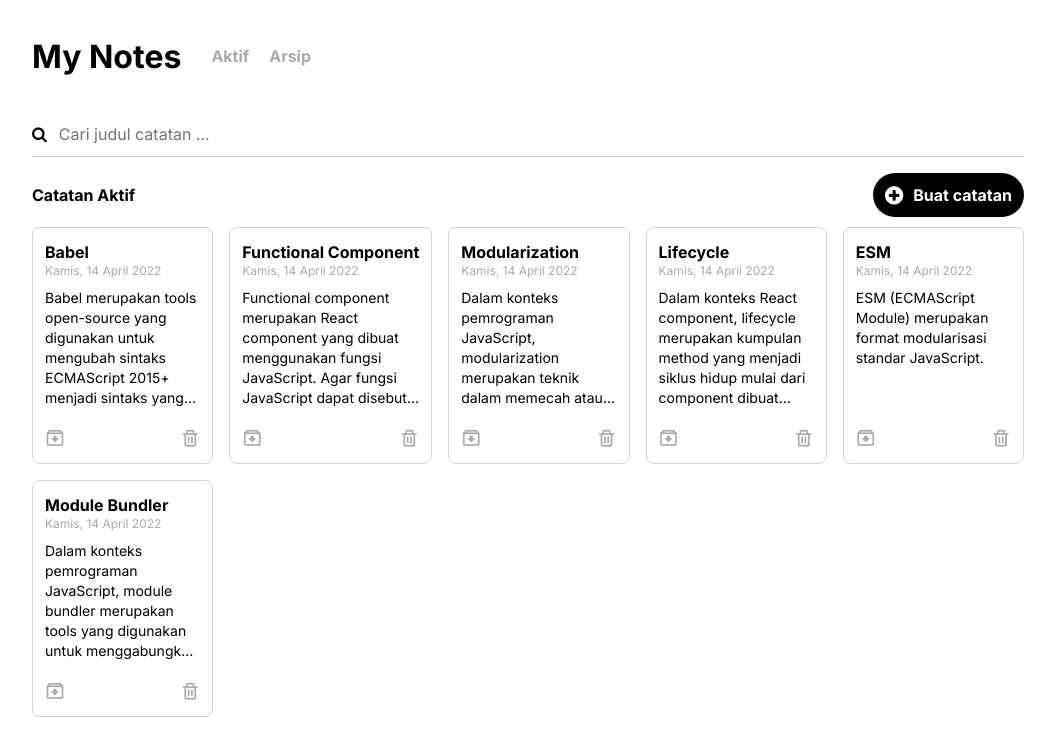
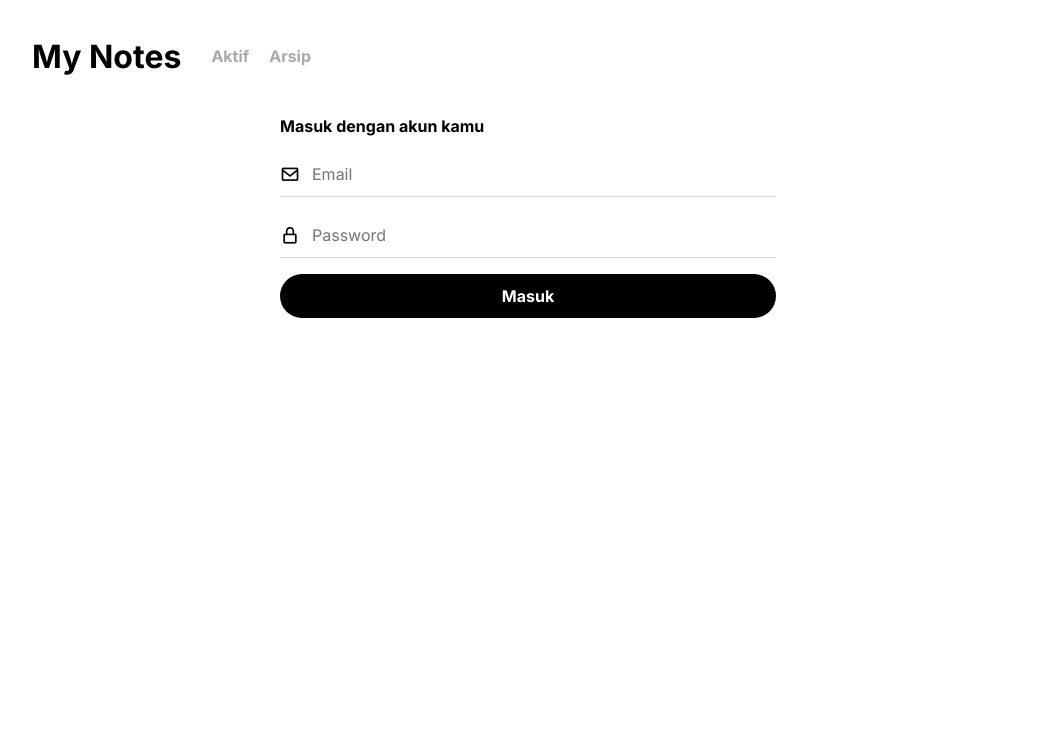
Before and after one commit to donnelworks/notes-app, a React (Create React App) app: page / in a window 1280 px wide. Shown: the top 756 px of the page, without its empty margins (112-1167 px from the left). Built offline with nearby package versions, Linux system fonts and the light colour scheme.

Commit message:
Add login and register page

```diff
--- a/public/style.css
+++ b/public/style.css
@@ -102,6 +102,22 @@ textarea {
     font-weight: 400;
     width: 100%;
     border: 0;
+}
+
+/* Input */
+.input-container {
+  margin: 16px 0;
+  border-bottom: solid 1px var(--gray);
+  display: flex;
+  flex-direction: row;
+  width: 100%;
+}
+
+.input {
+  padding: 12px;
+  font-weight: 400;
+  width: 100%;
+  border: 0;
 }
 
 /* Button */
@@ -319,7 +335,7 @@ textarea {
 }
 
 .note-detail {
-    width: 50%;
+  width: 50%;
   margin: 20px auto;
 }
 
@@ -369,3 +385,8 @@ textarea {
   border: 0;
   cursor: pointer;
 }
+
+.login {
+  width: 50%;
+  margin: 20px auto;
+}
--- a/src/App.js
+++ b/src/App.js
@@ -1,9 +1,36 @@
-import React from "react";
+import React, { useState } from "react";
 import { Route, Routes } from "react-router-dom";
 import Header from "./components/Header";
-import { ArchivePage, DetailPage, HomePage, LostPage } from "./pages";
+import {
+  ArchivePage,
+  DetailPage,
+  HomePage,
+  LoginPage,
+  LostPage,
+  RegisterPage,
+} from "./pages";
 
 const App = () => {
+  const [authUser, setAuthUser] = useState(null);
+
+  if (authUser === null) {
+    return (
+      <div className="main-container">
+        <header>
+          <Header />
+        </header>
+        <main>
+          <Routes>
+            <Route path="/*" element={<LoginPage />} />
+            <Route path="/register" element={<RegisterPage />} />
+            {/* 404 Page */}
+            <Route path="*" element={<LostPage />} />
+          </Routes>
+        </main>
+      </div>
+    );
+  }
+
   return (
     <div className="main-container">
       <header>
--- /dev/null
+++ b/src/components/Input.js
@@ -0,0 +1,17 @@
+import React from "react";
+import PropTypes from "prop-types";
+
+const Input = ({ icon, ...props }) => {
+  return (
+    <div className="input-container align-items-center">
+      {icon && <i className={icon}></i>}
+      <input className="input" {...props} />
+    </div>
+  );
+};
+
+Input.propTypes = {
+  icon: PropTypes.string,
+};
+
+export default Input;
--- /dev/null
+++ b/src/hooks/index.js
@@ -0,0 +1,12 @@
+import { useState } from "react";
+
+function useInput(val = "") {
+  const [value, setValue] = useState(val);
+  const onInputHandle = (e) => {
+    setValue(e.target.value);
+  };
+
+  return [value, onInputHandle];
+}
+
+export { useInput };
--- /dev/null
+++ b/src/pages/LoginPage.js
@@ -0,0 +1,36 @@
+import React from "react";
+import Button from "../components/Button";
+import Input from "../components/Input";
+import { useInput } from "../hooks";
+
+const LoginPage = () => {
+  const [email, onEmailChange] = useInput("");
+  const [password, onPasswordChange] = useInput("");
+
+  return (
+    <section className="login">
+      <h4 className="note-section">Masuk dengan akun kamu</h4>
+      <form>
+        <Input
+          type="email"
+          value={email}
+          onChange={onEmailChange}
+          placeholder="Email"
+          icon="bx bx-envelope"
+        />
+        <Input
+          type="password"
+          value={password}
+          onChange={onPasswordChange}
+          placeholder="Password"
+          icon="bx bx-lock-alt"
+        />
+        <Button type="submit" block>
+          Masuk
+        </Button>
+      </form>
+    </section>
+  );
+};
+
+export default LoginPage;
--- /dev/null
+++ b/src/pages/RegisterPage.js
@@ -0,0 +1,7 @@
+import React from "react";
+
+const RegisterPage = () => {
+  return <div>RegisterPage</div>;
+};
+
+export default RegisterPage;
--- a/src/pages/index.js
+++ b/src/pages/index.js
@@ -1,6 +1,8 @@
+import LoginPage from "./LoginPage";
+import RegisterPage from "./RegisterPage";
 import HomePage from "./HomePage";
 import ArchivePage from "./ArchivePage";
 import DetailPage from "./DetailPage";
 import LostPage from "./LostPage";
 
-export { HomePage, ArchivePage, DetailPage, LostPage };
+export { LoginPage, RegisterPage, HomePage, ArchivePage, DetailPage, LostPage };
```
Also changed, not shown: src/utils/api.js (added, +187 -0 lines).
